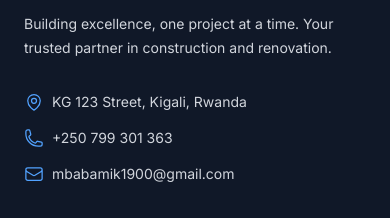
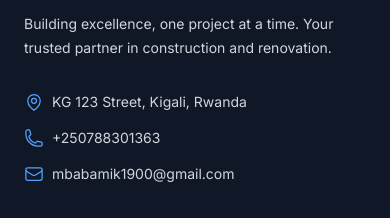
Before and after one commit to mig-Rwa/construction-getum, a Next.js app: page /contact in a window 390 px wide. Shown: the part 2080-2298 px from the top of the page. Built offline with nearby package versions, Linux system fonts and the light colour scheme.

Commit message:
Update phone number format

```diff
--- a/src/app/contact/page.tsx
+++ b/src/app/contact/page.tsx
@@ -31,6 +31,12 @@ const officeLocations = [
     }
   }
 ];
+
+const contactInfo = {
+  address: 'KG 9 Ave, Kigali, Rwanda',
+  email: 'info@getum.rw',
+  phone: '+250788301363',
+};
 
 export default function ContactPage() {
   const [formData, setFormData] = useState({
--- a/src/components/Footer.tsx
+++ b/src/components/Footer.tsx
@@ -17,7 +17,8 @@ const navigation = {
     },
     {
       name: 'Phone',
-      value: '+250 799 301 363',
+      value: '+250788301363',
+      href: 'tel:+250788301363',
       icon: PhoneIcon,
     },
     {
```
